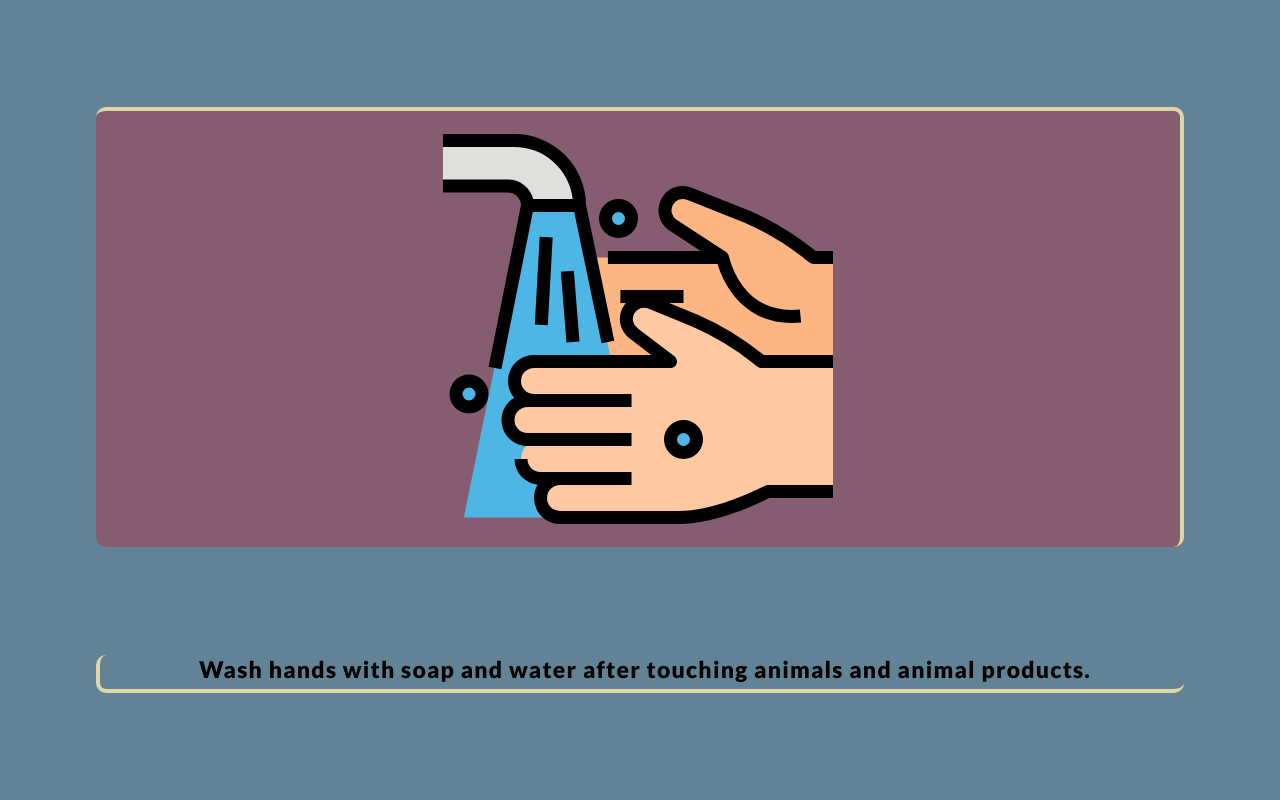
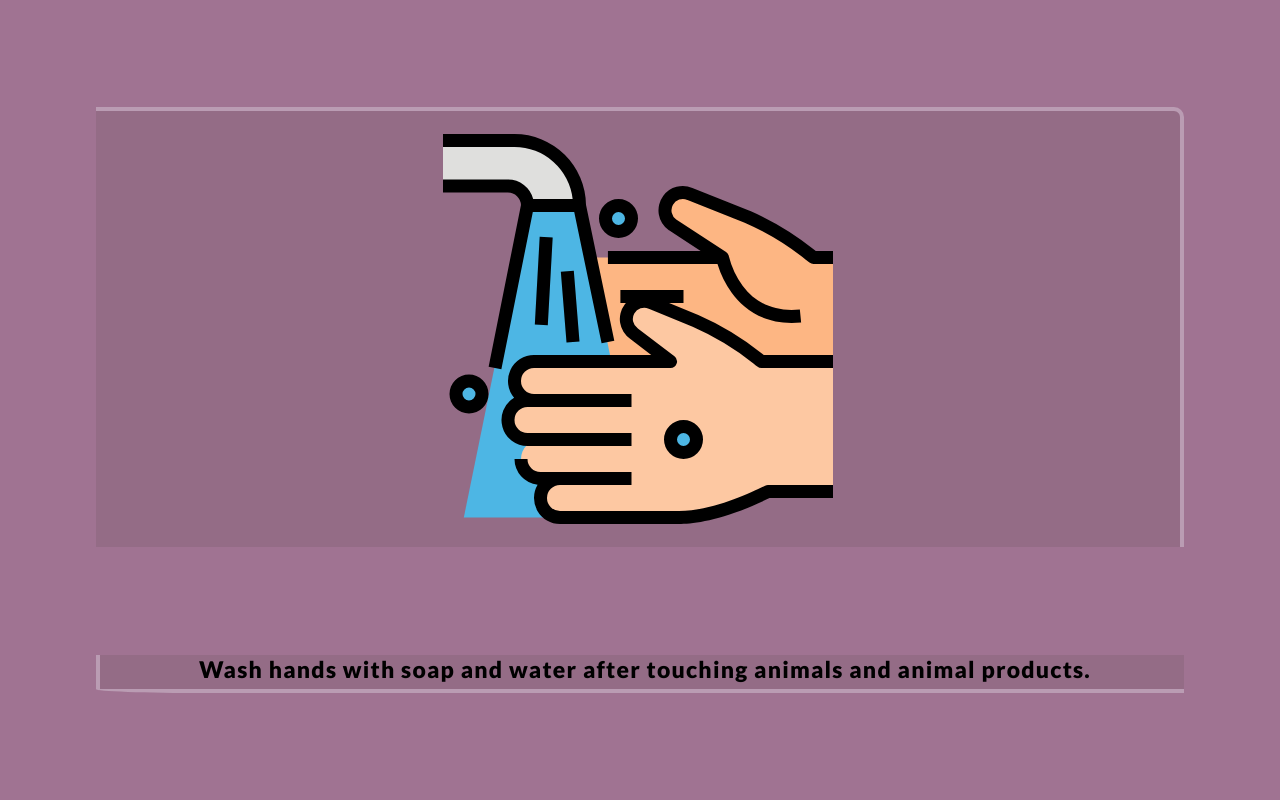
Before and after one commit to yakuza16/COVID19-Ways-of-reducing-the-risk, a plain HTML site: page index.html in a window 1280 px wide. Shown: the top 800 px of the page. Drawn offline with Linux system fonts and the light colour scheme.

Commit message:
better color pallette

```diff
--- a/style.css
+++ b/style.css
@@ -1,7 +1,7 @@
 :root {
-    --primary-color: #628395;
-    --secondary-color: #865D70;
-    --border-color: #DFD5A5
+    --primary-color: #A07392;
+    --secondary-color: #946C86;
+    --border-color: #BA9CB3
 }
 
 
@@ -42,7 +42,7 @@ body {
     background-color: var(--secondary-color);
     justify-content: center;
     align-content: center;
-    border-radius: 10px;
+    border-top-right-radius: 10px;
     border-top: 4px solid var(--border-color);
     border-right: 4px solid var(--border-color);
 
@@ -59,7 +59,8 @@ body {
     font-weight: bold;
     border-left: 4px solid var(--border-color);
     border-bottom: 4px solid var(--border-color);
-    border-radius: 10px;
+    background-color: var(--secondary-color);
+    border-bottom-left-radius: 10%;
     padding: 0 0 6px 6px;
     font-size: 23px;
     letter-spacing: 1.2px;
@@ -76,7 +77,9 @@ body {
 }
 
 .footer div {
-    text-align: center;
+    display: flex;
+    justify-content: center;
+    text-align: left;
     width: 100%;
     font-size: 10px;
 
@@ -85,4 +88,5 @@ body {
 .footer div a {
     text-decoration: none;
     color: black;
+
 }
```
